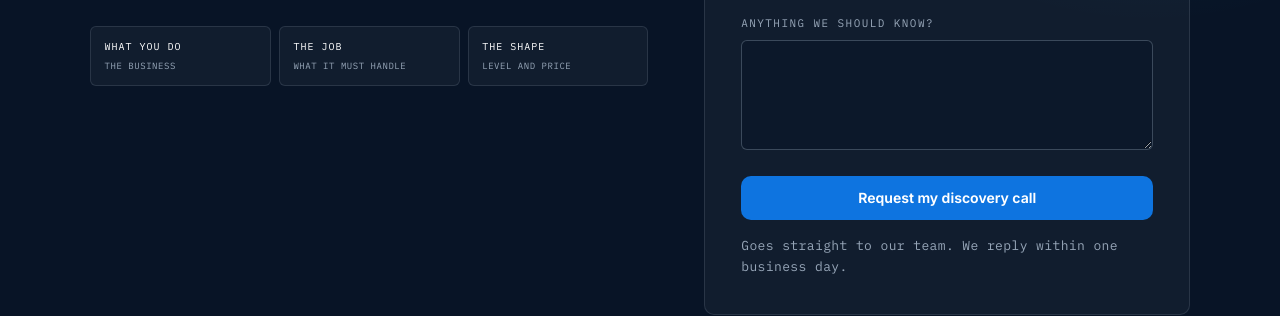
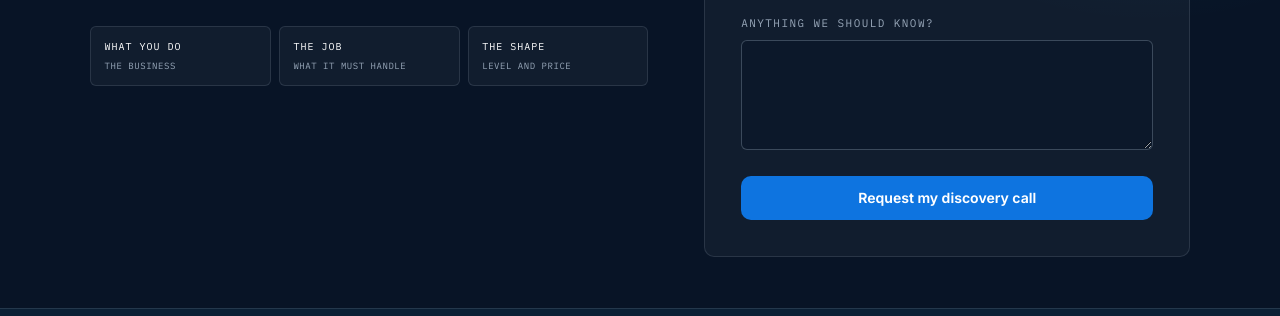
Before and after one commit to billinmanorg/nomlt, a plain HTML site: page public/book.html in a window 1280 px wide. Shown: the part 484-800 px from the top of the page. Drawn offline with Linux system fonts and the light colour scheme.

Commit message:
Contact Form Correction

```diff
--- a/public/book.html
+++ b/public/book.html
@@ -80,7 +80,6 @@
       <label class="field"><span>Anything we should know?</span><textarea name="notes"></textarea></label>
       <p class="notice" id="book-msg" hidden></p>
       <button class="btn btn--full" type="submit">Request my discovery call</button>
-      <p class="mono muted mt-1">Goes straight to our team. We reply within one business day.</p>
     </form>
   </div>
 </section>
```
